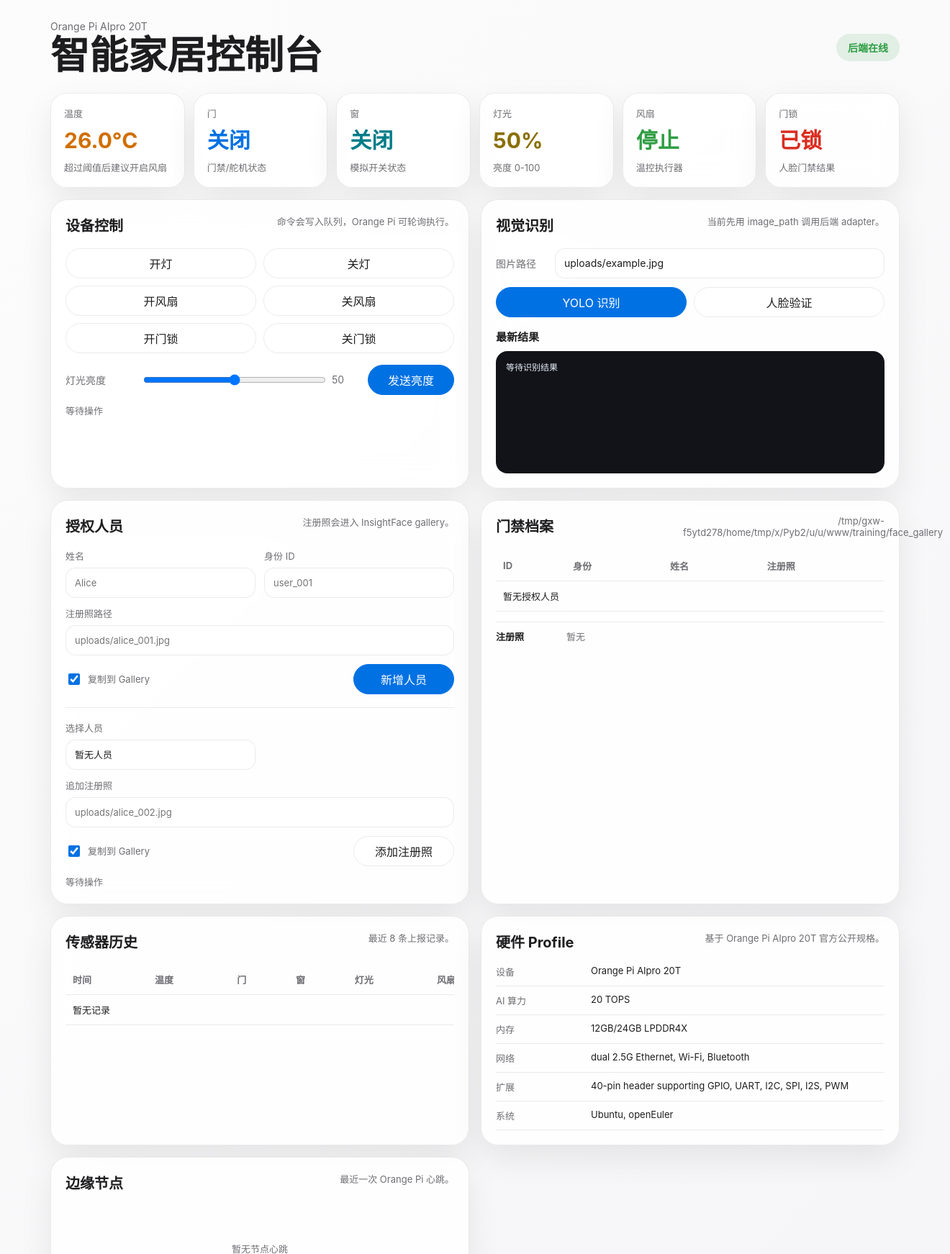
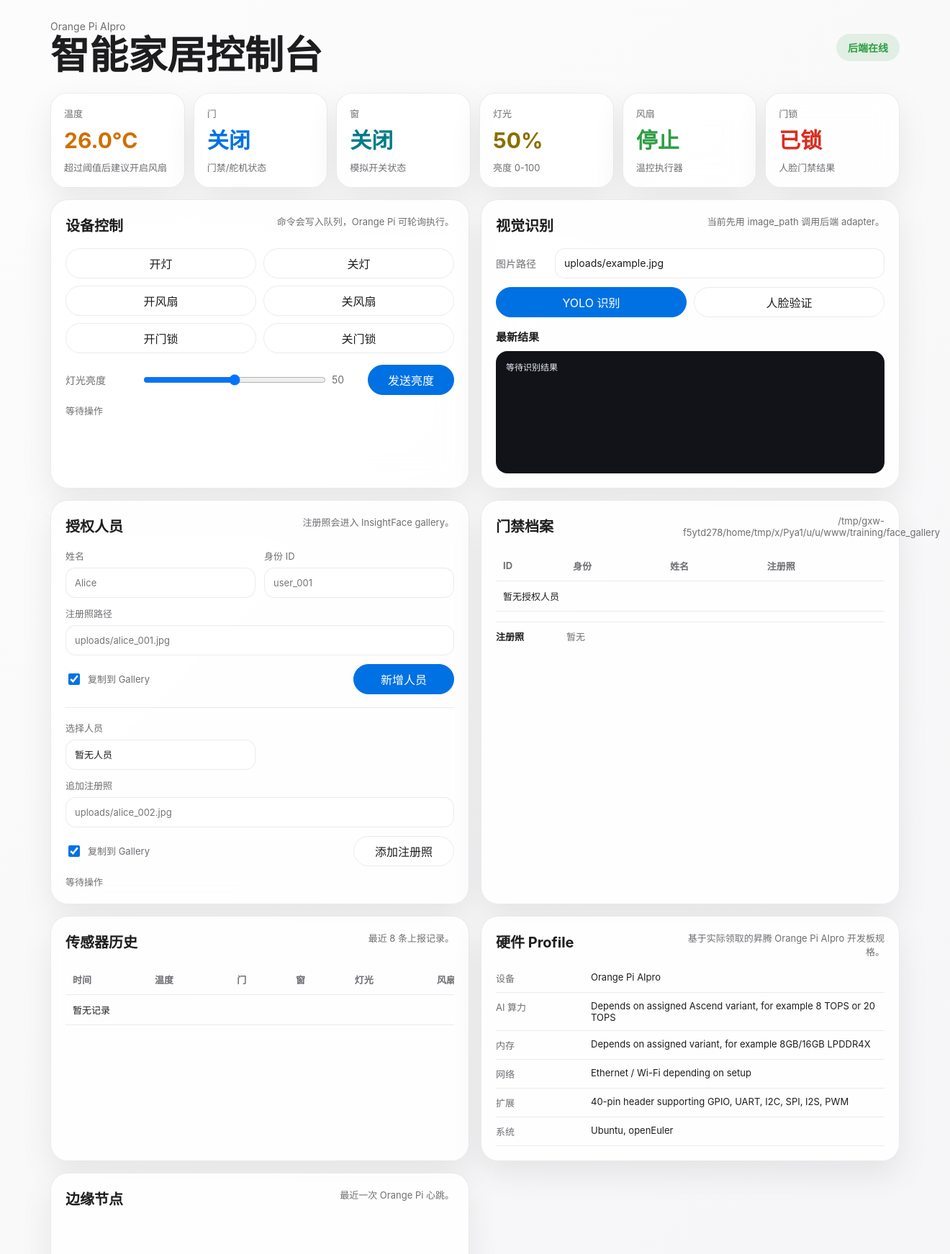
Before and after one commit to Sun-sunshine06/short-term-smart-home-2026, a Flask app: page / in a window 1320 px wide. Shown: the top 1743 px of the page at 72% size. Run offline with Flask 3, Linux system fonts and the light colour scheme; data comes from the database, SQL or seed files in the repository; data that the repository does not hold is empty.

Commit message:
Handle Ascend board replacement

```diff
--- a/backend/app.py
+++ b/backend/app.py
@@ -30,19 +30,20 @@ DEFAULT_CAMERA_UPLOAD_DIR = DATA_DIR / "uploads" / "camera"
 DEFAULT_FACE_GALLERY_DIR = BASE_DIR.parent / "training" / "face_gallery"
 
 
-ORANGE_PI_AIPRO_20T_PROFILE = {
-    "name": "Orange Pi AIpro 20T",
-    "model": "Orange Pi AIpro (20T)",
+ORANGE_PI_AIPRO_PROFILE = {
+    "name": "Orange Pi AIpro",
+    "model": "Orange Pi AIpro (Ascend, variant to confirm)",
     "role": "hardware_edge_node",
-    "ai_compute": "20 TOPS",
+    "ai_compute": "Depends on assigned Ascend variant, for example 8 TOPS or 20 TOPS",
     "cpu": "4-core 64-bit processor + AI processor",
-    "memory": "12GB/24GB LPDDR4X",
-    "networking": "dual 2.5G Ethernet, Wi-Fi, Bluetooth",
-    "storage": "eMMC module, SATA/NVMe SSD, SPI flash, microSD",
+    "memory": "Depends on assigned variant, for example 8GB/16GB LPDDR4X",
+    "networking": "Ethernet / Wi-Fi depending on setup",
+    "storage": "microSD, eMMC module, SATA/NVMe SSD depending on variant",
     "camera": "2 x MIPI CSI 4-lane camera interfaces",
     "expansion": "40-pin header supporting GPIO, UART, I2C, SPI, I2S, PWM",
     "supported_os": "Ubuntu, openEuler",
-    "source_url": "https://www.orangepi.org/html/hardWare/computerAndMicrocontrollers/details/Orange-Pi-AIpro%2820t%29.html",
+    "source_url": "http://www.orangepi.cn/html/hardWare/computerAndMicrocontrollers/details/Orange-Pi-AIpro.html",
+    "note": "Board is expected to be an Ascend-based Orange Pi AIpro. Confirm the exact 8T/20T variant after replacement.",
 }
 
 
@@ -152,7 +153,7 @@ def init_db() -> None:
                 light_level INTEGER,
                 fan_on INTEGER,
                 lock_open INTEGER,
-                source TEXT NOT NULL DEFAULT 'orange_pi_aipro_20t',
+                source TEXT NOT NULL DEFAULT 'orange_pi_aipro',
                 raw_json TEXT NOT NULL,
                 created_at TEXT NOT NULL
             );
@@ -279,7 +280,7 @@ def init_db() -> None:
         ensure_column(conn, "access_logs", "top_matches", "TEXT")
         ensure_column(conn, "access_logs", "skipped", "TEXT")
 
-        existing_profile = conn.execute("SELECT id FROM hardware_profiles LIMIT 1").fetchone()
+        existing_profile = conn.execute("SELECT * FROM hardware_profiles LIMIT 1").fetchone()
         if existing_profile is None:
             conn.execute(
                 """
@@ -288,12 +289,28 @@ def init_db() -> None:
                 VALUES (?, ?, ?, ?, ?, ?)
                 """,
                 (
-                    ORANGE_PI_AIPRO_20T_PROFILE["name"],
-                    ORANGE_PI_AIPRO_20T_PROFILE["model"],
-                    ORANGE_PI_AIPRO_20T_PROFILE["role"],
-                    json.dumps(ORANGE_PI_AIPRO_20T_PROFILE, ensure_ascii=False),
-                    ORANGE_PI_AIPRO_20T_PROFILE["source_url"],
+                    ORANGE_PI_AIPRO_PROFILE["name"],
+                    ORANGE_PI_AIPRO_PROFILE["model"],
+                    ORANGE_PI_AIPRO_PROFILE["role"],
+                    json.dumps(ORANGE_PI_AIPRO_PROFILE, ensure_ascii=False),
+                    ORANGE_PI_AIPRO_PROFILE["source_url"],
                     utc_now(),
+                ),
+            )
+        elif "20T" in (existing_profile["model"] or existing_profile["name"] or ""):
+            conn.execute(
+                """
+                UPDATE hardware_profiles
+                SET name = ?, model = ?, role = ?, spec_json = ?, source_url = ?
+                WHERE id = ?
+                """,
+                (
+                    ORANGE_PI_AIPRO_PROFILE["name"],
+                    ORANGE_PI_AIPRO_PROFILE["model"],
+                    ORANGE_PI_AIPRO_PROFILE["role"],
+                    json.dumps(ORANGE_PI_AIPRO_PROFILE, ensure_ascii=False),
+                    ORANGE_PI_AIPRO_PROFILE["source_url"],
+                    existing_profile["id"],
                 ),
             )
 
@@ -605,7 +622,7 @@ def create_app() -> Flask:
                     next_values["light_level"],
                     next_values["fan_on"],
                     next_values["lock_open"],
-                    payload.get("source", "orange_pi_aipro_20t"),
+                    payload.get("source", "orange_pi_aipro"),
                     json.dumps(payload, ensure_ascii=False),
                     now,
                 ),
--- a/backend/scripts/simulate_orange_pi.py
+++ b/backend/scripts/simulate_orange_pi.py
@@ -10,7 +10,7 @@ import requests
 def build_payload(step: int) -> dict:
     temperature = round(25.0 + random.random() * 6.0, 1)
     return {
-        "source": "orange_pi_aipro_20t_simulator",
+        "source": "orange_pi_aipro_simulator",
         "temperature": temperature,
         "door_open": step % 12 in {0, 1},
         "window_open": step % 20 in {5, 6, 7},
@@ -21,7 +21,7 @@ def build_payload(step: int) -> dict:
 
 
 def main() -> None:
-    parser = argparse.ArgumentParser(description="Simulate Orange Pi AIpro 20T sensor uploads.")
+    parser = argparse.ArgumentParser(description="Simulate Orange Pi AIpro sensor uploads.")
     parser.add_argument("--base-url", default="http://127.0.0.1:5000", help="Backend base URL.")
     parser.add_argument("--interval", type=float, default=2.0, help="Seconds between updates.")
     parser.add_argument("--count", type=int, default=0, help="Number of updates; 0 means forever.")
--- a/backend/static/dashboard.js
+++ b/backend/static/dashboard.js
@@ -116,11 +116,11 @@ async function refreshHistory() {
 
 async function refreshProfile() {
   const data = await api("/api/hardware/profile").catch(() => ({
-    name: "Orange Pi AIpro 20T",
+    name: "Orange Pi AIpro",
     spec_json: {
-      ai_compute: "20 TOPS",
-      memory: "12GB/24GB LPDDR4X",
-      networking: "dual 2.5G Ethernet, Wi-Fi, Bluetooth",
+      ai_compute: "按实际昇腾型号确认",
+      memory: "按实际昇腾型号确认",
+      networking: "Ethernet / Wi-Fi depending on setup",
       expansion: "40-pin GPIO, UART, I2C, SPI, I2S, PWM",
       supported_os: "Ubuntu, openEuler",
     },
--- a/backend/templates/dashboard.html
+++ b/backend/templates/dashboard.html
@@ -10,7 +10,7 @@
     <main class="app-shell">
       <header class="topbar">
         <div>
-          <p class="eyebrow">Orange Pi AIpro 20T</p>
+          <p class="eyebrow">Orange Pi AIpro</p>
           <h1>智能家居控制台</h1>
         </div>
         <div class="connection" id="connectionStatus">连接中</div>
@@ -192,12 +192,12 @@
         <section class="panel profile-panel" aria-label="硬件信息">
           <div class="panel-heading">
             <h2>硬件 Profile</h2>
-            <p>基于 Orange Pi AIpro 20T 官方公开规格。</p>
+            <p>基于实际领取的昇腾 Orange Pi AIpro 开发板规格。</p>
           </div>
           <dl class="profile-list" id="hardwareProfile">
-            <div><dt>设备</dt><dd>Orange Pi AIpro 20T</dd></div>
-            <div><dt>AI 算力</dt><dd>20 TOPS</dd></div>
-            <div><dt>内存</dt><dd>12GB/24GB LPDDR4X</dd></div>
+            <div><dt>设备</dt><dd>Orange Pi AIpro</dd></div>
+            <div><dt>AI 算力</dt><dd>按实际换到的昇腾型号确认</dd></div>
+            <div><dt>内存</dt><dd>按实际换到的昇腾型号确认</dd></div>
           </dl>
         </section>
 
--- a/edge/orange_pi_client.py
+++ b/edge/orange_pi_client.py
@@ -241,7 +241,7 @@ def poll_commands(base_url: str, timeout: float, acknowledge: bool) -> None:
 
 
 def main() -> None:
-    parser = argparse.ArgumentParser(description="Orange Pi AIpro 20T edge client.")
+    parser = argparse.ArgumentParser(description="Orange Pi AIpro edge client.")
     parser.add_argument(
         "--base-url",
         default=os.environ.get("SMART_HOME_BACKEND", "http://127.0.0.1:5000"),
@@ -250,9 +250,9 @@ def main() -> None:
     parser.add_argument("--interval", type=float, default=2.0, help="Seconds between sensor updates.")
     parser.add_argument("--count", type=int, default=0, help="Number of loops; 0 means forever.")
     parser.add_argument("--timeout", type=float, default=5.0, help="HTTP timeout seconds.")
-    parser.add_argument("--source", default="orange_pi_aipro_20t", help="Sensor source name.")
+    parser.add_argument("--source", default="orange_pi_aipro", help="Sensor source name.")
     parser.add_argument("--node-id", default=os.environ.get("ORANGE_PI_NODE_ID"), help="Stable edge node id.")
-    parser.add_argument("--name", default="Orange Pi AIpro 20T", help="Human-readable node name.")
+    parser.add_argument("--name", default="Orange Pi AIpro", help="Human-readable node name.")
     parser.add_argument("--role", default="orange_pi_edge", help="Node role stored by the backend.")
     parser.add_argument("--heartbeat-every", type=int, default=1, help="Send heartbeat every N loops; 0 disables it.")
     parser.add_argument("--upload-image", help="Upload one local image from Orange Pi to backend YOLO flow, then exit by default.")
```
Also changed, not shown: docs/notes/orange-pi-integration-runbook.md (+18 -5 lines), docs/proposals/current-plan-discussion.md (+26 -14 lines), README.md, backend/README.md, edge/README.md.
